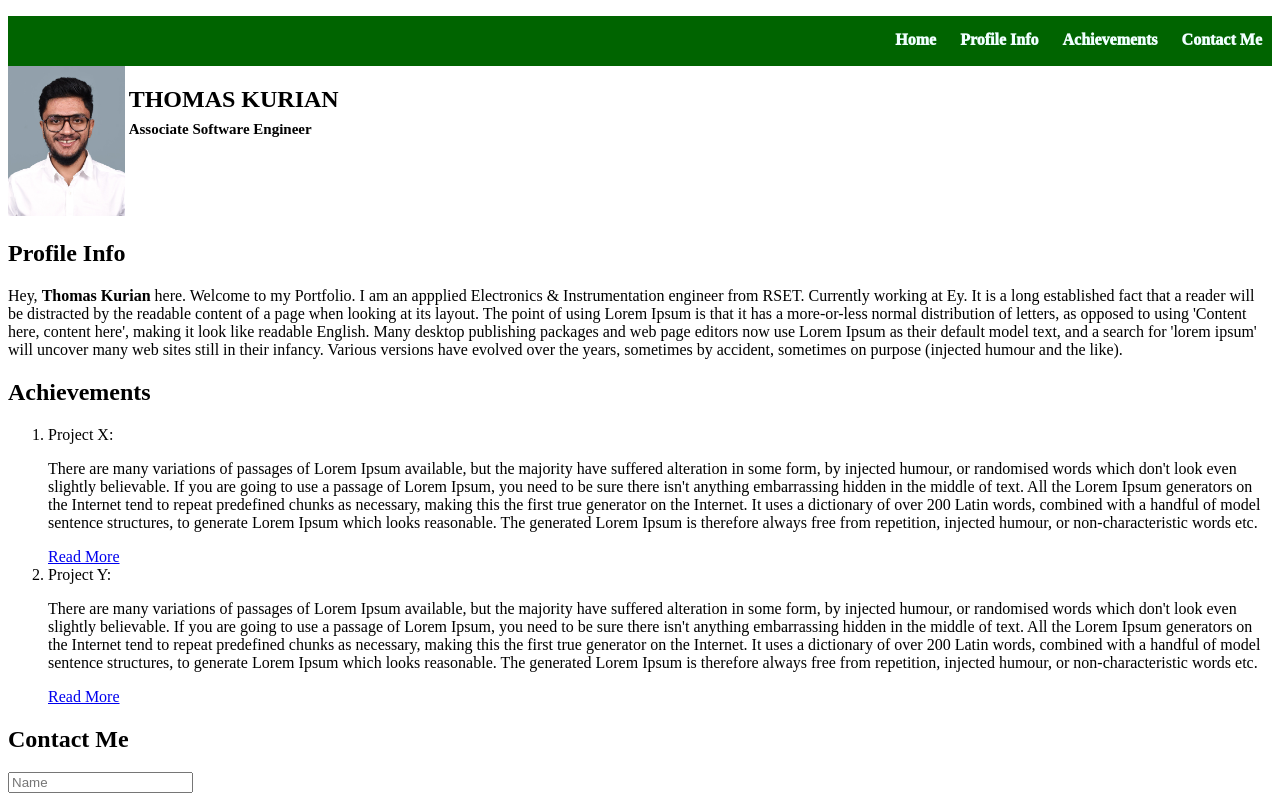
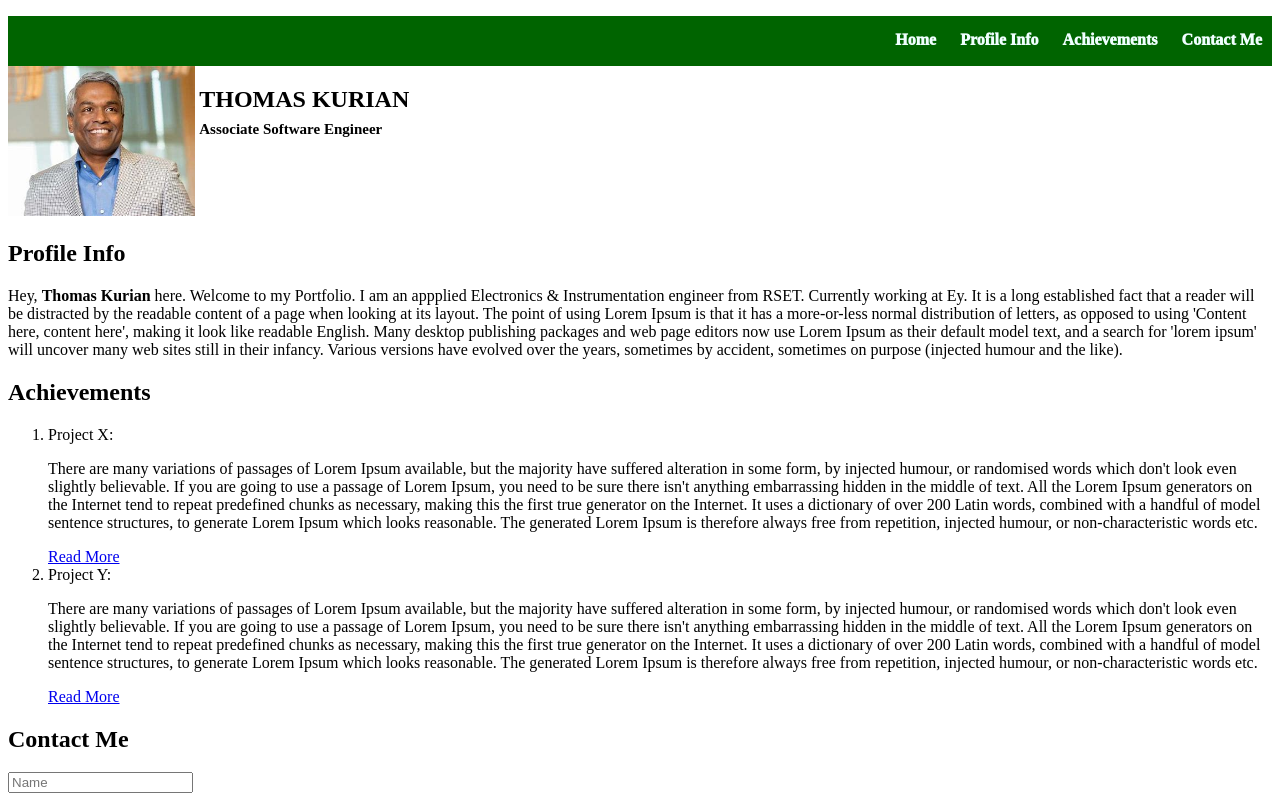
Before and after one commit to Thomman3825/Porfolio, a plain HTML site: page Porfolio_sample.html in a window 1280 px wide. Shown: the top 800 px of the page. Drawn offline with Linux system fonts and the light colour scheme.

Commit message:
Update Porfolio_sample.html

```diff
--- a/Porfolio_sample.html
+++ b/Porfolio_sample.html
@@ -44,7 +44,7 @@
     <section>
         <div>
             <div style="display: inline-block;" id="image-div">
-                <img src="PF.png" height="150">
+                <img src="image1.jpg" height="150">
             </div>
             <div id="Home-div">
                     <h2 style="color: black;">
```
